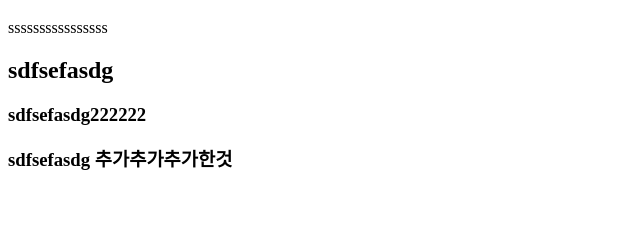
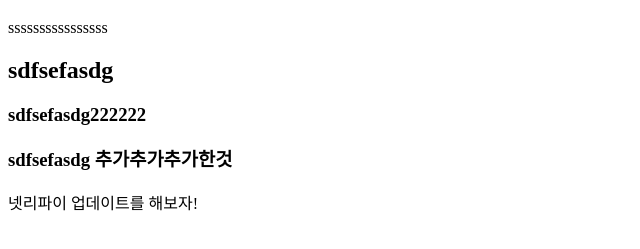
Before and after one commit to shark-tail/first-noona-project, a plain HTML site: page index.html in a window 1280 px wide. Shown: the part 61-310 px from the top of the page, without its empty margins (0-640 px from the left). Drawn offline with Linux system fonts and the light colour scheme.

```diff
--- a/index.html
+++ b/index.html
@@ -14,5 +14,6 @@
     <h2>sdfsefasdg</h2>
     <h3>sdfsefasdg222222</h3>
     <h3>sdfsefasdg 추가추가추가한것</h3>
+    <h3></h3>넷리파이 업데이트를 해보자!</h3>
   </body>
 </html>
```
